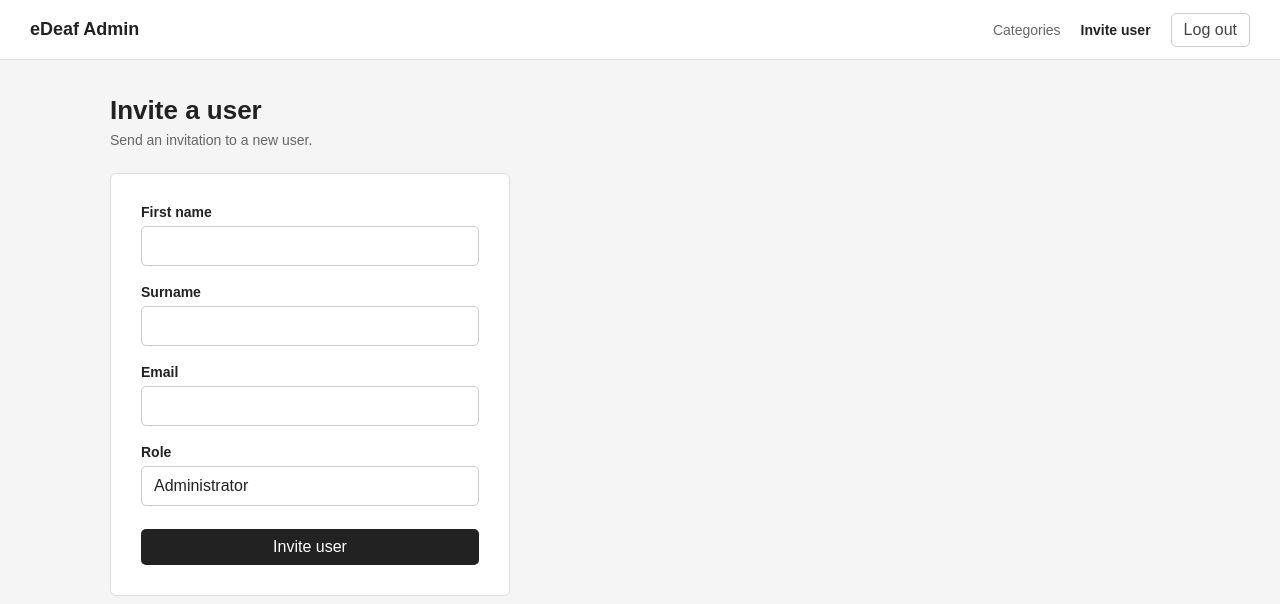
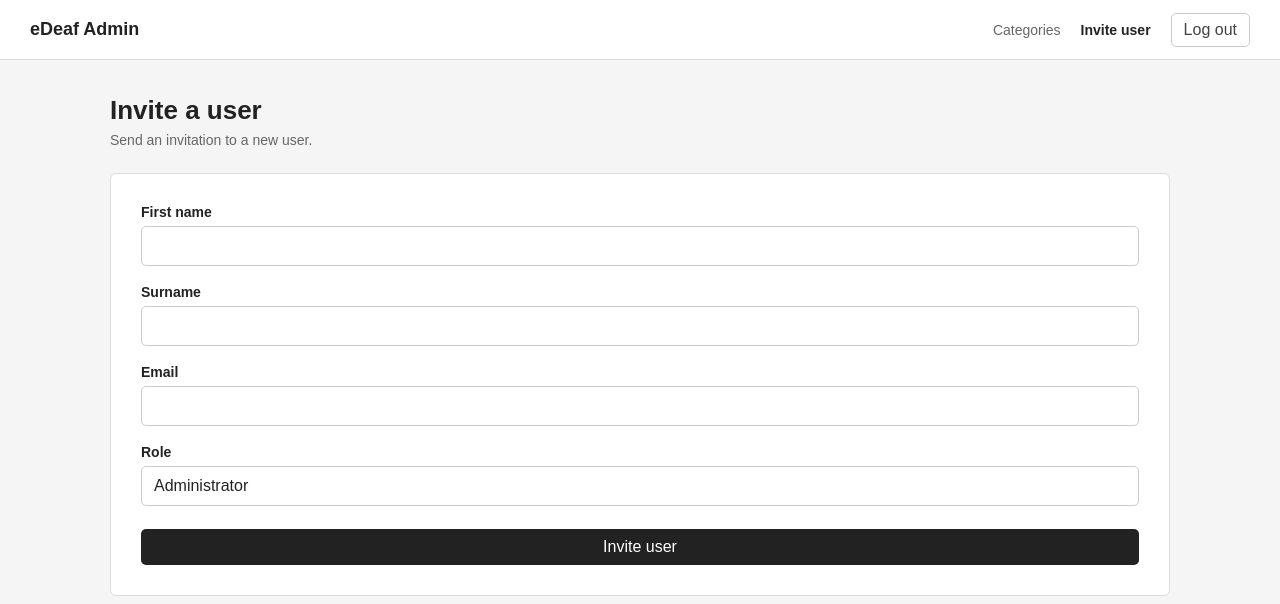
Before and after one commit to markpbrown/codehesion-grad-practical, a React (Vite) app: page /register in a window 1280 px wide. Shown: the top 604 px of the page. Built offline with nearby package versions, Linux system fonts and the light colour scheme; no server answers; sample sign-in values are in the browser's storage.

Commit message:
Minor styling improvements

```diff
--- a/src/index.css
+++ b/src/index.css
@@ -172,6 +172,11 @@ input {
   padding: 30px 20px;
 }
 
+/* .login-form{
+  max-width: 400px;
+  width: 100%;
+} */
+
 .form-card {
   width: 100%;
   max-width: 400px;
@@ -232,6 +237,15 @@ input {
 
 .form-group input::placeholder {
   color: #999;
+}
+
+.register-form {
+  max-width: 100%;
+}
+
+.form-success {
+  color: #0e9831;
+  font-size: 1.25rem;
 }
 
 
--- a/src/pages/Login.jsx
+++ b/src/pages/Login.jsx
@@ -68,7 +68,7 @@ export default function LoginPage() {
 
   return (
     <main className="auth-page">
-      <section className="form-card">
+      <section className="form-card login-form">
         <h1>Login</h1>
         <p>Sign in to manage categories and users.</p>
 
--- a/src/pages/Register.jsx
+++ b/src/pages/Register.jsx
@@ -77,7 +77,7 @@ export default function RegisterPage() {
         <p>Send an invitation to a new user.</p>
       </div>
 
-      <div className="form-card">
+      <div className="form-card register-form">
         <Formik
           initialValues={{
             name: "",
```
